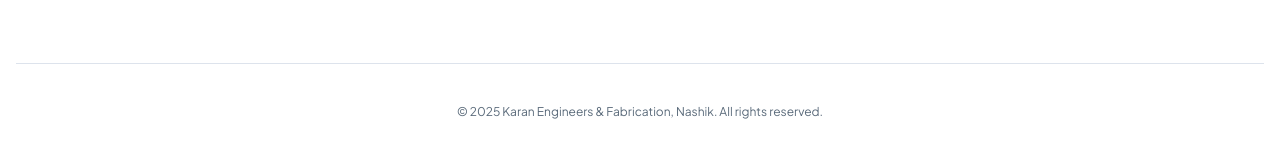
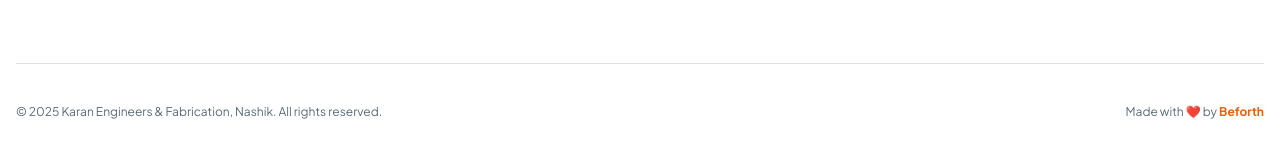
Before and after one commit to Beforth/nashik-cnc-works, a Next.js app: page / in a window 1280 px wide. Shown: the part 6644-6801 px from the top of the page. Built offline with nearby package versions, Linux system fonts and the light colour scheme.

Commit message:
conver to next js

```diff
--- a/src/components/Footer.tsx
+++ b/src/components/Footer.tsx
@@ -44,9 +44,12 @@ const Footer = () => {
           </div>
         </div>
 
-        <div className="border-t border-border-grey pt-10 flex flex-col items-center justify-center gap-6 text-center">
+        <div className="border-t border-border-grey pt-10 flex flex-col md:flex-row items-center justify-between gap-6 text-center">
           <div className="text-xs text-muted-grey">
             © 2025 Karan Engineers & Fabrication, Nashik. All rights reserved.
+          </div>
+          <div className="text-xs text-muted-grey">
+            Made with ❤️ by <span className="text-machine-orange font-bold">Beforth</span>
           </div>
         </div>
       </div>
```
